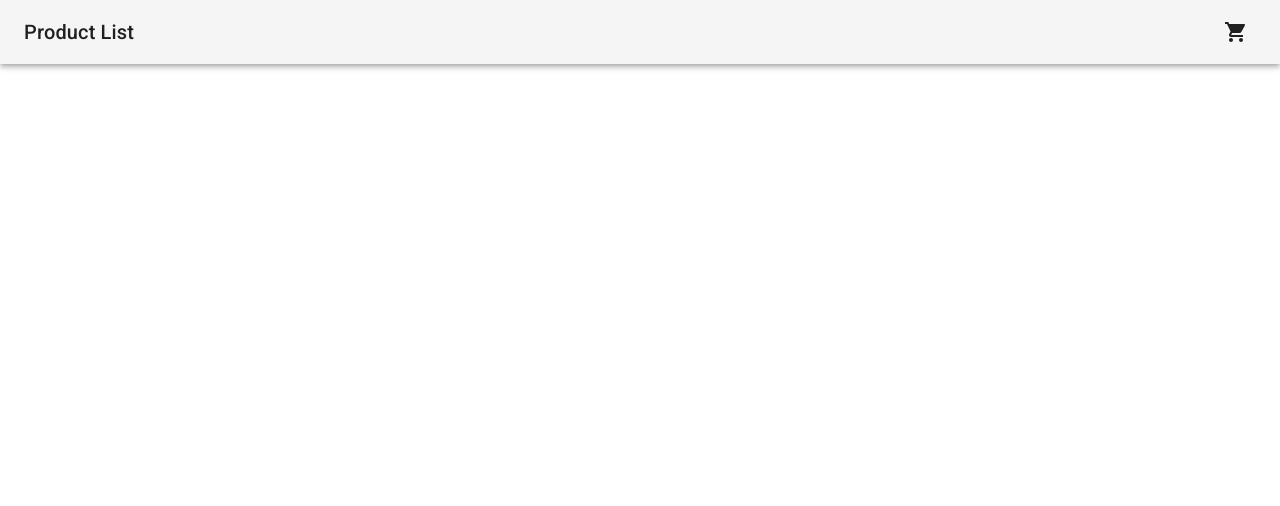
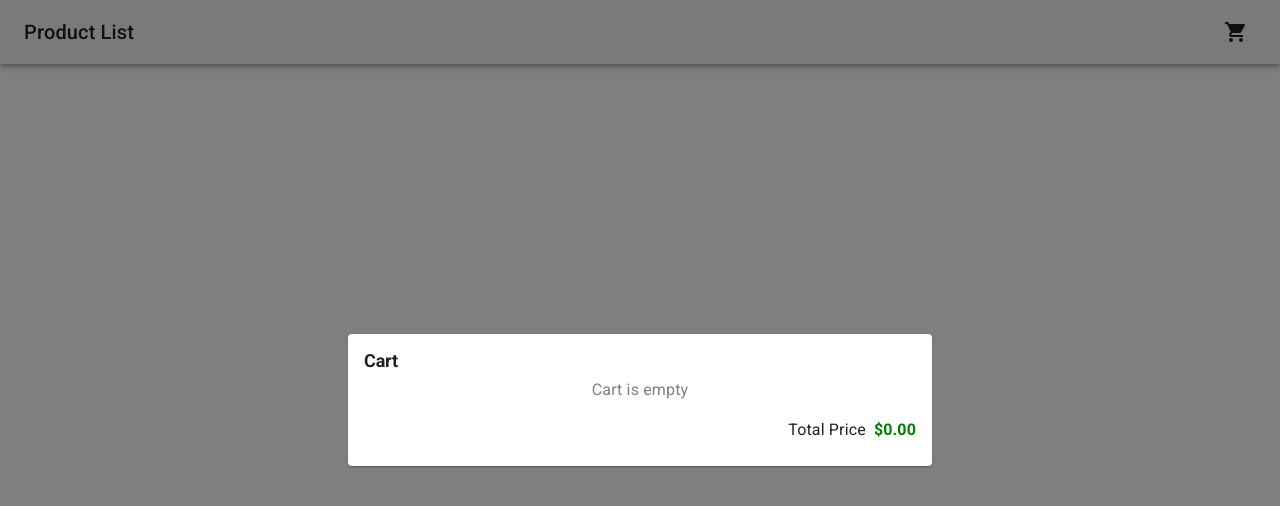
Before and after one commit to ilhamgunawan/lakeba-shopping-cart, a Next.js app: page / in a window 1280 px wide. Both pictures are taken after a click on the button "cart". Shown: the top 506 px of the page. Built offline with nearby package versions, Linux system fonts and the light colour scheme.

Commit message:
Cart modal add, remove, decrease item

```diff
--- /dev/null
+++ b/components/CartItem.tsx
@@ -0,0 +1,76 @@
+import Box from '@mui/material/Box'
+import Stack from '@mui/material/Stack'
+import Grid from '@mui/material/Grid'
+import Card from '@mui/material/Card'
+import CardMedia from '@mui/material/CardMedia'
+import Typography from '@mui/material/Typography'
+import IconButton from '@mui/material/IconButton'
+import AddCircleOutlineIcon from '@mui/icons-material/AddCircleOutline'
+import RemoveCircleOutlineIcon from '@mui/icons-material/RemoveCircleOutline'
+import DeleteIcon from '@mui/icons-material/Delete'
+import { Cart } from '@/stores/cart'
+import { formatNumberToUSD } from '@/utils/common'
+import { useCartStore } from '@/stores/cart'
+
+type Props = {
+  cartItem: Cart
+}
+
+export default function CartItem({ cartItem }: Props) {
+  const { addItem, removeItem, decreaseItemQuantity } = useCartStore()
+
+  return (
+    <Card variant="outlined">
+      <Grid container>
+        <Grid item xs={3} padding={1}>
+          <CardMedia
+            component="img"
+            height="100%"
+            width="auto"
+            image={cartItem.product.thumbnail}
+            alt={cartItem.product.title}
+          />
+        </Grid>
+        <Grid item xs={9} padding={1}>
+          <Typography fontWeight={500} fontSize={14}>
+            {cartItem.product.title}
+          </Typography>
+          <Stack direction="row">
+            <Typography fontWeight={500} fontSize={12} color="text.primary" marginRight={1}>
+              {formatNumberToUSD(cartItem.product.price)}
+            </Typography>
+            <Typography fontWeight={500} fontSize={12} color="text.primary">
+              ({cartItem.quantity})
+            </Typography>
+          </Stack>
+          <Stack direction="row" gap={1}>
+            <Typography fontWeight={700} fontSize={12}>Total Price</Typography>
+            <Typography fontWeight={700} fontSize={12} color="green" marginBottom={2}>
+              {formatNumberToUSD(cartItem.price)}
+            </Typography>
+          </Stack>
+          <Box sx={{ display: "flex", justifyContent: "flex-end" }}>
+            <Stack direction="row" alignItems="center">
+              <IconButton onClick={() => removeItem(cartItem.id)} aria-label="delete">
+                <DeleteIcon />
+              </IconButton>
+              <IconButton
+                aria-label="delete"
+                disabled={cartItem.quantity === 1}
+                onClick={() => decreaseItemQuantity(cartItem.product)}
+              >
+                <RemoveCircleOutlineIcon />
+              </IconButton>
+              <Typography variant="body1" fontWeight={500} fontSize={12} color="text.primary">
+                {cartItem.quantity}
+              </Typography>
+              <IconButton onClick={() => addItem(cartItem.product)} aria-label="delete">
+                <AddCircleOutlineIcon />
+              </IconButton>
+            </Stack>
+          </Box>
+        </Grid>
+      </Grid>
+    </Card>
+  )
+}
--- /dev/null
+++ b/components/CartModal.tsx
@@ -0,0 +1,72 @@
+import Box from '@mui/material/Box'
+import Stack from '@mui/material/Stack'
+import Button from '@mui/material/Button'
+import Card from '@mui/material/Card'
+import CardContent from '@mui/material/CardContent'
+import Typography from '@mui/material/Typography'
+import Modal from '@mui/material/Modal'
+import CartItem from './CartItem'
+import { useCartStore } from '@/stores/cart'
+import { formatNumberToUSD } from '@/utils/common'
+
+const style = {
+  position: 'absolute' as 'absolute',
+  top: '50%',
+  left: '50%',
+  transform: 'translate(-50%, -50%)',
+  width: 600,
+  maxWidth: '100%',
+  p: 1,
+}
+
+const cartListContaienerStyle = {
+  maxHeight: '380px',
+  overflowY: 'auto',
+}
+
+const cartListStyle = {
+  display: "flex",
+  flexDirection: "column",
+  gap: "12px",
+}
+
+export default function CartModal() {
+  const { showCartModal, toggleCartModal, cart, totalPrice, totalQuantity } = useCartStore()
+
+  return (
+    <div>
+      <Modal
+        open={showCartModal}
+        onClose={toggleCartModal}
+        aria-labelledby="modal-modal-title"
+        aria-describedby="modal-modal-description"
+      >
+        <Box sx={style}>
+          <Card>
+            <CardContent>
+              <Typography gutterBottom variant="h2" fontWeight={700} fontSize={18}>
+                Cart
+              </Typography>
+              <Box sx={cartListContaienerStyle}>
+                {totalQuantity
+                  ? <Box sx={cartListStyle}>
+                      {cart.map(cartItem =>
+                        <CartItem key={cartItem.id} cartItem={cartItem} />
+                      )}
+                    </Box>
+                  : <Typography textAlign="center" color="GrayText">Cart is empty</Typography>
+                }
+              </Box>
+              <Box sx={{ display: "flex", justifyContent: "flex-end" }} marginTop={2}>
+                <Stack direction="row" gap={1}>
+                  <Typography>Total Price</Typography>
+                  <Typography fontWeight={700} color="green">{formatNumberToUSD(totalPrice)}</Typography>
+                </Stack>
+              </Box>
+            </CardContent>
+          </Card>
+        </Box>
+      </Modal>
+    </div>
+  )
+}
--- a/components/ProductCard.tsx
+++ b/components/ProductCard.tsx
@@ -23,7 +23,7 @@ export default function ProductCard({ product }: Props) {
   const { addItem } = useCartStore()
 
   return (
-    <Card>
+    <Card elevation={4}>
       <CardActionArea href={`/products/${product.id}`}>
         <CardMedia
           component="img"
@@ -70,7 +70,7 @@ export default function ProductCard({ product }: Props) {
 
 export function Placeholder() {
   return (
-    <Card>
+    <Card elevation={4}>
       <CardActionArea>
         <Skeleton variant="rounded" width="100%" height={140} />
         <CardContent>
--- a/components/TopBar.tsx
+++ b/components/TopBar.tsx
@@ -12,7 +12,7 @@ type Props = {
 }
 
 export default function TopBar({ title }: Props) {
-  const { totalQuantity } = useCartStore()
+  const { totalQuantity, toggleCartModal } = useCartStore()
 
   return (
     <Box sx={{ flexGrow: 1 }}>
@@ -21,7 +21,7 @@ export default function TopBar({ title }: Props) {
           <Typography variant="h6" component="div" sx={{ flexGrow: 1 }}>
             {title}
           </Typography>
-          <IconButton aria-label="cart" color="inherit">
+          <IconButton onClick={toggleCartModal} aria-label="cart" color="inherit">
             <Badge badgeContent={totalQuantity} color="success">
               <ShoppingCartIcon />
             </Badge>
--- a/pages/index.tsx
+++ b/pages/index.tsx
@@ -5,6 +5,7 @@ import Snackbar from '@mui/material/Snackbar'
 import IconButton from '@mui/material/IconButton'
 import CloseIcon from '@mui/icons-material/Close'
 import ProductCard, { Placeholder } from '@/components/ProductCard'
+import CartModal from '@/components/CartModal'
 import { GetServerSideProps } from "next"
 import { useQuery } from "react-query"
 import { getProducts } from "@/lib/product"
@@ -52,6 +53,7 @@ export default function IndexPage({ page }: Props) {
           )}
         </Grid>
       </Container>
+      <CartModal />
       <Snackbar
         open={showAddItemSuccessMessage}
         autoHideDuration={3000}
--- a/stores/cart.ts
+++ b/stores/cart.ts
@@ -1,69 +1,113 @@
 import { create } from 'zustand'
 import { Product } from '@/lib/product'
 
-interface Cart {
+export interface Cart {
   id: string
   product: Product
   quantity: number
+  price: number
 }
 
 interface CartState {
   cart: Cart[]
   totalQuantity: number
+  totalPrice: number
   showAddItemSuccessMessage: boolean
+  showCartModal: boolean
   addItem: (product: Product) => void
+  removeItem: (id: string) => void
+  decreaseItemQuantity: (product: Product) => void
   hideSuccessMessage: () => void
+  toggleCartModal: () => void
 }
 
 export const useCartStore = create<CartState>()((set) => ({
   cart: [],
   totalQuantity: 0,
   showAddItemSuccessMessage: false,
+  showCartModal: false,
+  totalPrice: 0,
   addItem: (product) => set((state) => {
     if (isProductExist(product, state)) {
+      const newCart = addExistingItem(product, state)
       return {
         ...state,
-        cart: addExistingItem(product, state),
+        cart: newCart,
         totalQuantity: state.totalQuantity += 1,
+        totalPrice: calculateTotalPrice(newCart),
         showAddItemSuccessMessage: true,
       }
     }
     return {
       ...state,
       cart: [
-        ...state.cart,
         {
           id: crypto.randomUUID(),
           quantity: 1,
           product,
+          price: product.price,
         },
+        ...state.cart,
       ],
       totalQuantity: state.totalQuantity += 1,
+      totalPrice: state.totalPrice + product.price,
       showAddItemSuccessMessage: true,
+    }
+  }),
+  removeItem: (id) => set((state) => {
+    const newCart = state.cart.filter((cartItem) => cartItem.id !== id)
+    return {
+      ...state,
+      cart: newCart,
+      totalQuantity: calculateTotalQuantity(newCart),
+      totalPrice: calculateTotalPrice(newCart),
+    }
+  }),
+  decreaseItemQuantity: (product) => set((state) => {
+    const newCart = state.cart.map((cartItem) => {
+      if (cartItem.product.id !== product.id) return cartItem
+      return {
+        ...cartItem,
+        quantity: cartItem.quantity -= 1,
+        price: cartItem.price - product.price,
+      }
+    })
+    return {
+      ...state,
+      cart: newCart,
+      totalQuantity: calculateTotalQuantity(newCart),
+      totalPrice: calculateTotalPrice(newCart),
     }
   }),
   hideSuccessMessage: () => set((state) => ({
     ...state,
     showAddItemSuccessMessage: false,
   })),
+  toggleCartModal: () => set((state) => ({
+    ...state,
+    showCartModal: !state.showCartModal
+  })),
 }))
 
 const addExistingItem = (product: Product, state: CartState) =>
   state.cart.map(cartItem => {
-    if (cartItem.product.id === product.id) {
-      return {
-        ...cartItem,
-        quantity: cartItem.quantity += 1,
-      }
+    if (cartItem.product.id !== product.id) return cartItem
+    return {
+      ...cartItem,
+      quantity: cartItem.quantity += 1,
+      price: cartItem.price + product.price,
     }
-    return cartItem
   })
 
 const isProductExist = (product: Product, state: CartState) =>
   Boolean(state.cart.find(cartItem => cartItem.product.id === product.id))
 
-// function calculateTotalQuantity(cart: Cart[]) {
-//   return cart.reduce((accumulator, cartItem) =>
-//     accumulator + cartItem.quantity
-//   , 0)
-// }
+const calculateTotalQuantity = (cart: Cart[]) =>
+  cart.reduce((accumulator, cartItem) =>
+    accumulator + cartItem.quantity
+  , 0)
+
+const calculateTotalPrice = (cart: Cart[]) =>
+  cart.reduce((accumulator, cartItem) =>
+    accumulator + cartItem.price
+  , 0)
```
